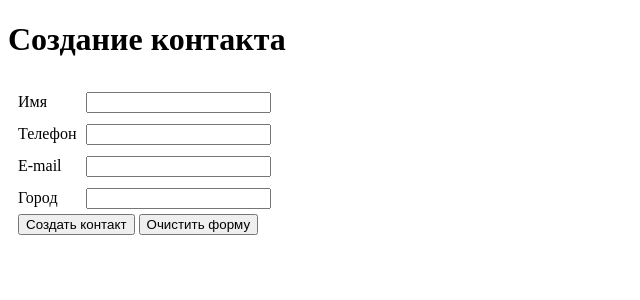
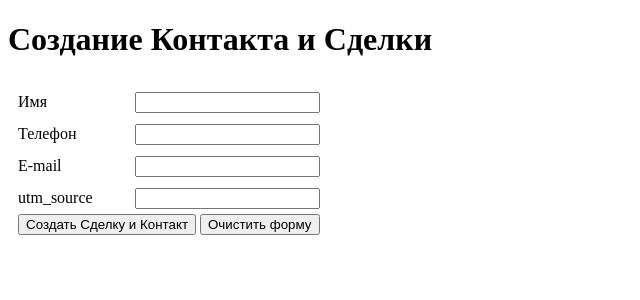
Before and after one commit to aprelkov/form-to-amocrm, a PHP site: page / in a window 1280 px wide. Shown: the top 300 px of the page, without its empty margins (0-640 px from the left). Run offline with PHP 8.4, Linux system fonts and the light colour scheme.

Commit message:
Update index.php

```diff
--- a/index.php
+++ b/index.php
@@ -3,25 +3,19 @@
 <html>
 <head>
 	<meta charset="utf-8">
-	<title>Добавление контакта</title>
+	<title>Добавление контакта и сделки</title>
 	<link rel="stylesheet" type="text/css" href="main.css" media="all">
 </head>
 <body>
 	<div id="wrapper">
 		<header>
-			<h1>Создание контакта</h1>
+			<h1>Создание Контакта и Сделки</h1>
 		</header>
 		<div id="contact_form">
 			<form action="handler.php" method="post">
 				<div class="field">
 					<label for="contact_name">Имя</label><input id="contact_name" type="text" name="name">
 				</div>
-				<!-- <div class="field">
-					<label for="contact_company">Компания</label><input id="contact_company" type="text" name="company">
-				</div> -->
-				<!-- <div class="field">
-					<label for="contact_position">Должность</label><input id="contact_position" type="text" name="position">
-				</div> -->
 				<div class="field">
 					<label for="contact_phone">Телефон</label><input id="contact_phone" type="tel" name="phone">
 				</div>
@@ -29,23 +23,10 @@
 					<label for="contact_email">E-mail</label><input id="contact_email" type="email" name="email">
 				</div>
 				<div class="field">
-					<label for="contact_city">Город</label><input id="contact_city" type="text" name="city">
+					<label for="utm_source">utm_source</label><input id="utm_source" type="text" name="utm_source">
 				</div>
-				<!-- <div class="field">
-					<label for="contact_jabber">Jabber</label><input id="contact_jabber" type="text" name="jabber">
-				</div>
-				<div class="field">
-					<label for="contact_scope">Сфера деятельности</label>
-					<select id="contact_scope" name="scope[]" size="5" multiple>
-						<option value="it">IT, телекоммуникации, связь, электроника</option>
-						<option value="auto">Автосервис, автобизнес</option>
-						<option value="bookkeeping">Бухгалтерия, аудит</option>
-						<option value="restaurants">Рестораны, фастфуд</option>
-						<option value="economy">Экономика, финансы</option>
-					</select>
-				</div> -->
 				<div>
-					<button type="submit">Создать контакт</button>
+					<button type="submit">Создать Сделку и Контакт</button>
 					<button type="reset">Очистить форму</button>
 				</div>
 			</form>
```
